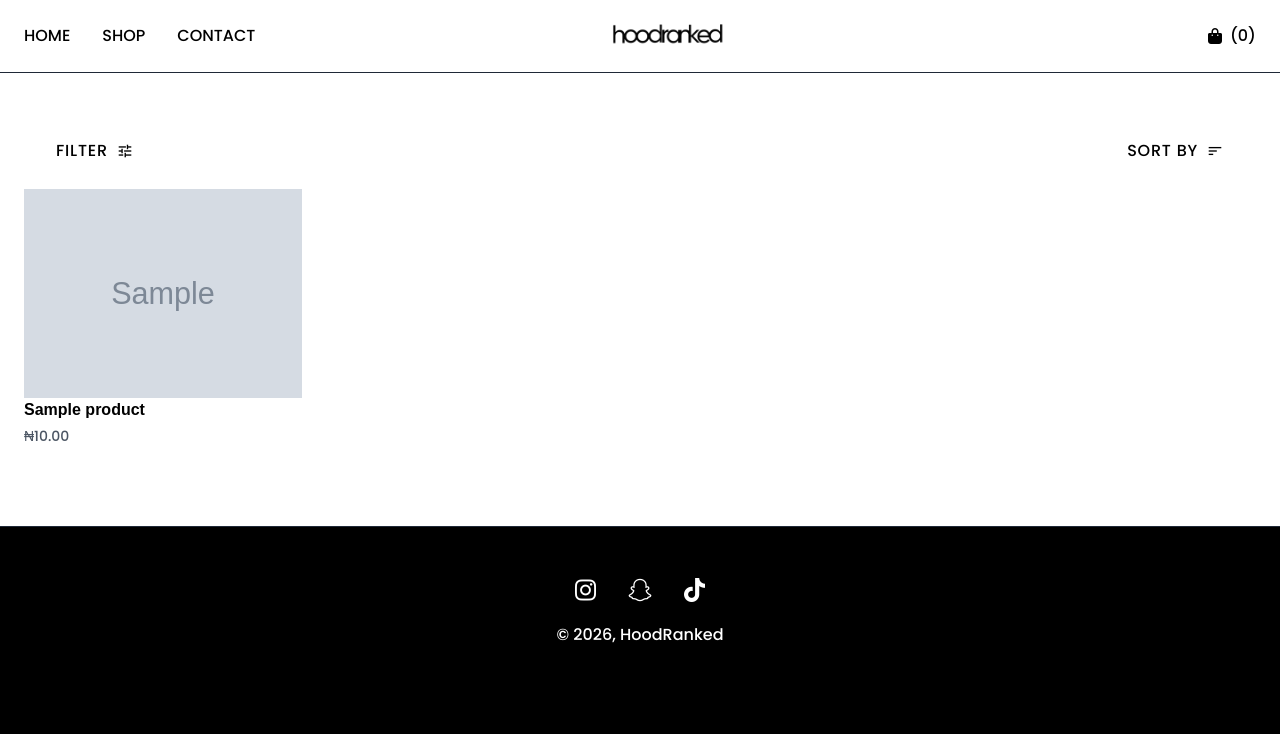
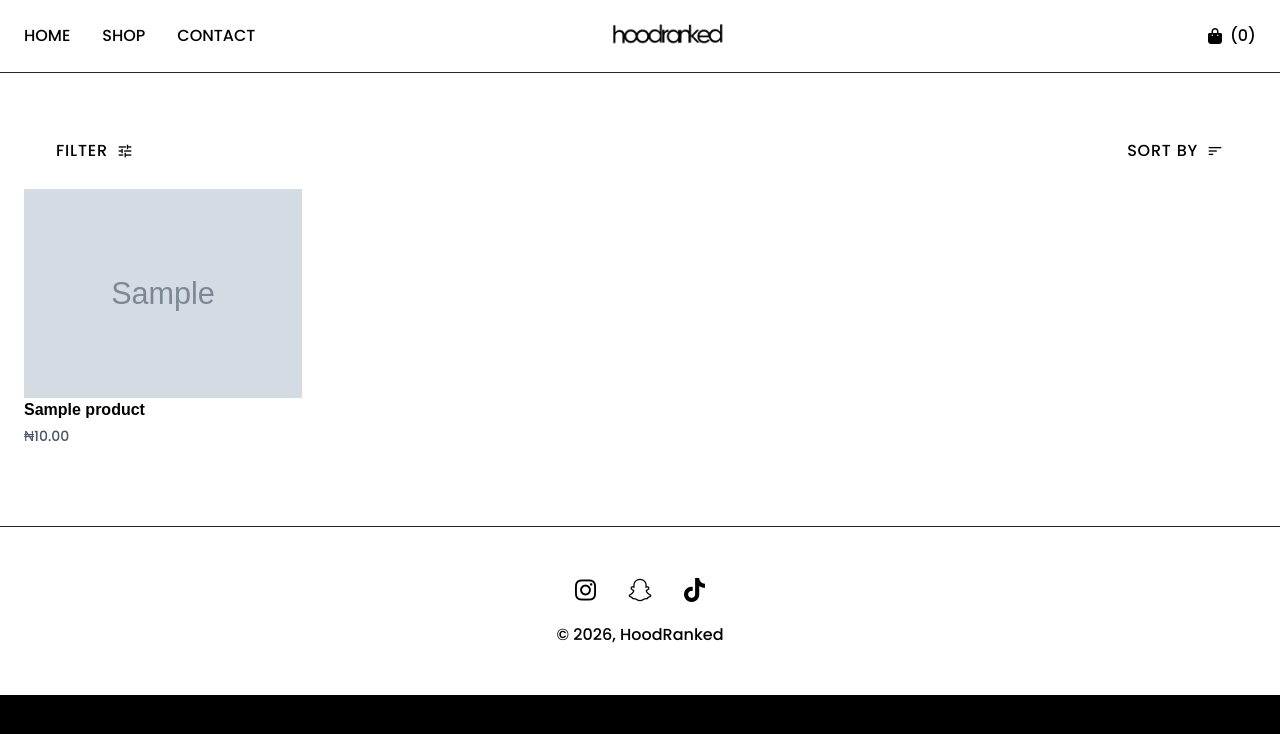
Before and after one commit to hoodranked01-maker/hoodranked, a Django app: page /store in a window 1280 px wide. Shown: the top 734 px of the page. Run offline with Django 5.2, Linux system fonts and the light colour scheme; tables that the repository leaves empty hold one stand-in row (values such as "Sample post"); grey boxes marked "Sample" are stand-in pictures; some libraries are stand-ins or nearby versions.

Commit message:
Update pagination and footer styles in store.html
Removed redundant query parameters from the previous page link in pagination. Updated the footer to have a white background and black text for improved readability.

```diff
--- a/templates/store/store.html
+++ b/templates/store/store.html
@@ -197,7 +197,7 @@
 
                 <!-- Previous -->
                 {% if products.has_previous %}
-                <a href="?page={{ products.previous_page_number }}{% if request.GET.urlencode %}&{{ request.GET.urlencode }}{% endif %}"
+                <a href="?page={{ products.previous_page_number }}"
                 class="px-5 py-3 bg-black text-white font-medium uppercase tracking-wider hover:bg-gray-800 transition rounded">
                     ← Prev
                 </a>
@@ -241,7 +241,7 @@
         </div>
     </section>
 
-    <footer class="py-12 border-t border-gray-800">
+    <footer class="py-12 border-t bg-white text-black border-gray-800">
         <div>
             <div class="flex flex-col items-center space-y-4">
                 <div class="flex space-x-8">
```
